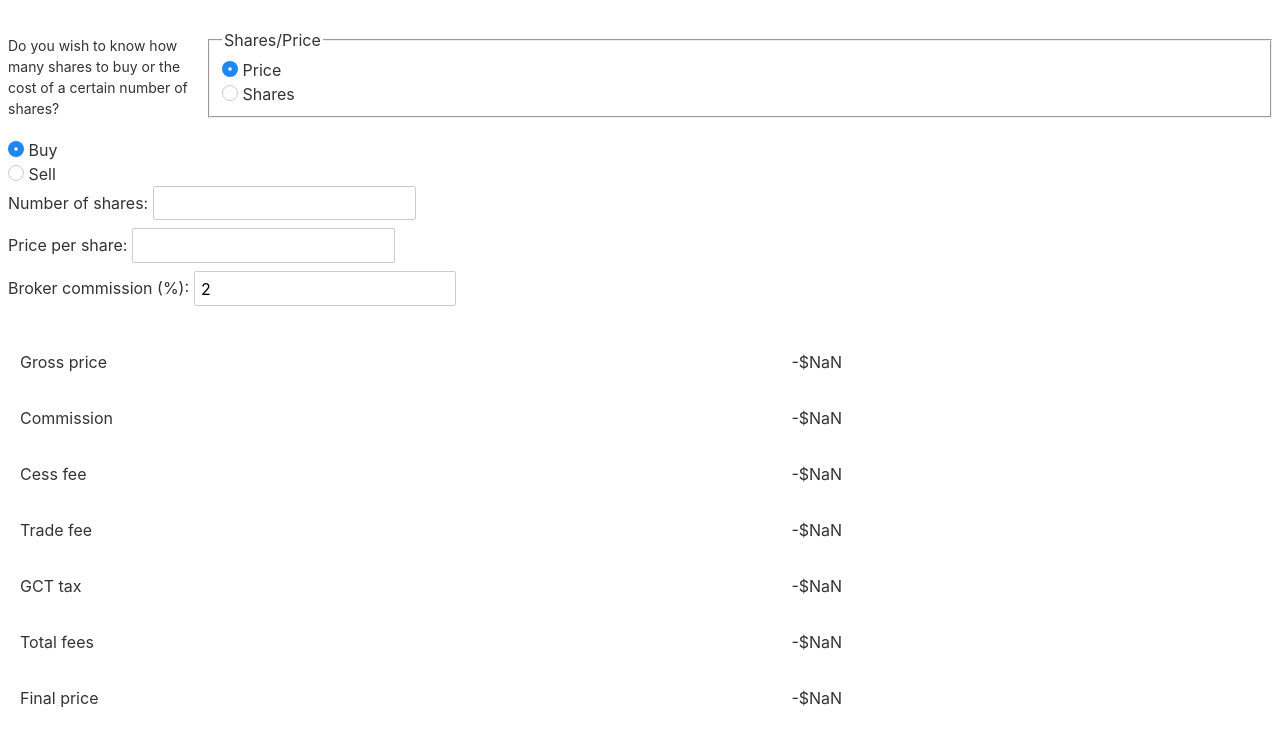
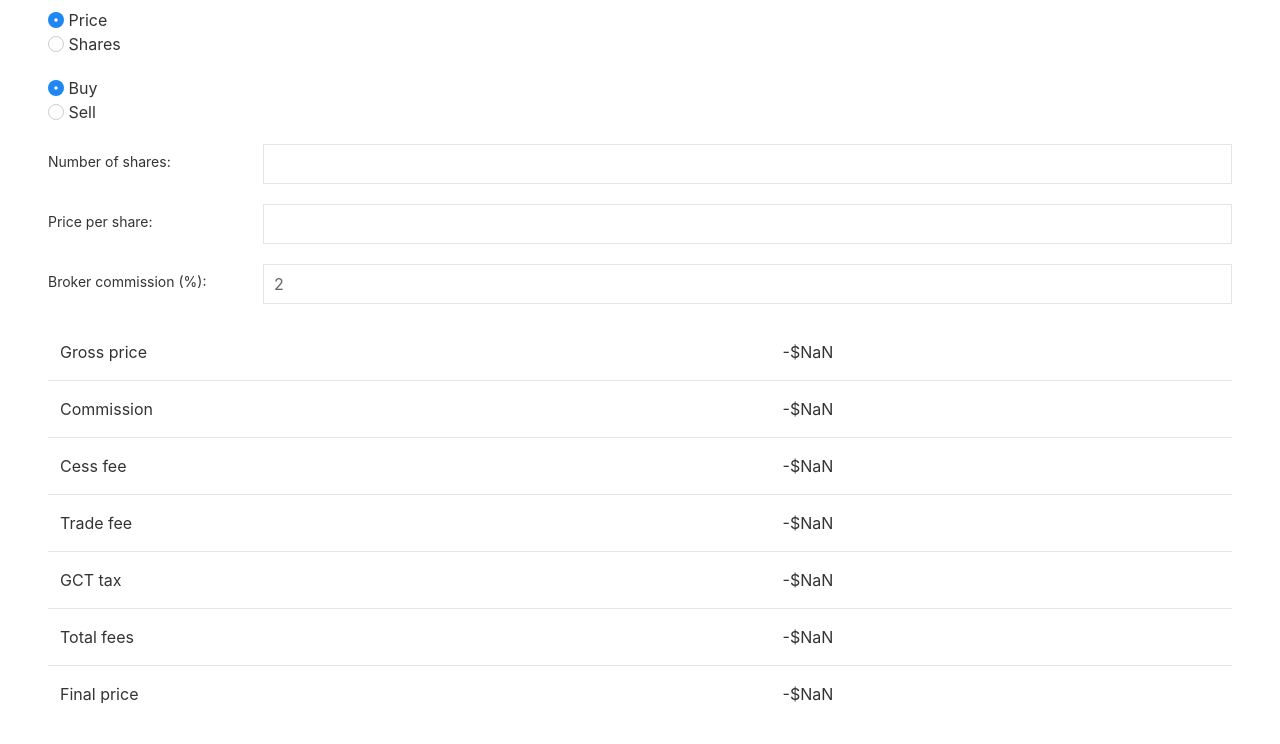
Before and after one commit to AshineFoster/calculator, a Svelte app: page / in a window 1280 px wide. Shown: the top 744 px of the page. Built offline with nearby package versions, Linux system fonts and the light colour scheme.

Commit message:
basic ui working

```diff
--- a/src/App.svelte
+++ b/src/App.svelte
@@ -1,6 +1,8 @@
 <script>
 	import currency from "currency.js";
-	import '../node_modules/uikit/dist/css/uikit.min.css';
+	import "../node_modules/uikit/dist/css/uikit.min.css";
+	import "../node_modules/uikit/dist/js/uikit.min.js";
+	import "../node_modules/uikit/dist/js/uikit-icons.min.js";
 
 	const cess = 0.0033;
 	const trade = 0.0;
@@ -173,49 +175,93 @@
 	// console.log(ws);
 </script>
 
+<div class="uk-container uk-container-large">
+
 	<form class="uk-form-horizontal">
-	<div class="uk-form-label">Do you wish to know how many shares to buy or the cost of a certain number of shares?</div>
-	<fieldset class="">
-		<legend>Shares/Price</legend>
+
+		<div class="uk-margin">
 			<label>
-			<input class="uk-radio" type="radio" bind:group={sharesOrPrice} value={'price'} />
+				<input
+					class="uk-radio"
+					type="radio"
+					bind:group={sharesOrPrice}
+					value={'price'} />
 				Price
 			</label>
 			<label>
-			<input class="uk-radio" type="radio" bind:group={sharesOrPrice} value={'shares'} />
+				<input
+					class="uk-radio"
+					type="radio"
+					bind:group={sharesOrPrice}
+					value={'shares'} />
 				Shares
 			</label>
-	</fieldset>
+		</div>
 	</form>
 
 	{#if sharesOrPrice === 'price'}
+		<form class="uk-form-horizontal">
+			<div class="uk-margin">
 				<label>
-		<input class="uk-radio" type="radio" bind:group={buyOrSell} value={'buy'} />
+					<input
+						class="uk-radio"
+						type="radio"
+						bind:group={buyOrSell}
+						value={'buy'} />
 					Buy
 				</label>
 				<label>
-		<input class="uk-radio" type="radio" bind:group={buyOrSell} value={'sell'} />
+					<input
+						class="uk-radio"
+						type="radio"
+						bind:group={buyOrSell}
+						value={'sell'} />
 					Sell</label>
+			</div>
 
-	<label>
-		Number of shares:
-		<input type="number" bind:value={numOfShares} min="0" />
-	</label>
+			<div class="uk-margin">
+				<label class="uk-form-label" for="num-of-shares">Number of
+					shares:</label>
+				<div class="uk-form-controls">
+					<input
+						class="uk-input"
+						id="num-of-shares"
+						type="number"
+						bind:value={numOfShares}
+						min="0" />
+				</div>
+			</div>
 
-	<label>
-		Price per share:
-		<input type="number" bind:value={pricePerShare} min="0" step="0.01" />
-	</label>
-	<label>
-		Broker commission (%):
+			<div class="uk-margin">
+				<label class="uk-form-label" for="price-per-share-price">Price
+					per share:</label>
+				<div class="uk-form-controls">
 					<input
+						class="uk-input"
+						id="price-per-share-price"
+						type="number"
+						bind:value={pricePerShare}
+						min="0"
+						step="0.01" />
+				</div>
+			</div>
+
+			<div class="uk-margin">
+				<label class="uk-form-label" for="commission-percent-price">
+					Broker commission (%):</label>
+				<div class="uk-form-controls">
+					<input
+						class="uk-input"
+						id="commission-percent-price"
 						type="number"
 						bind:value={commissionPercent}
 						min="0"
 						step="0.01" />
-	</label>
+				</div>
+			</div>
+		</form>
 
-	<table class="uk-table">
+		<table class="uk-table uk-table-divider">
 			<tr>
 				<td>Gross price</td>
 				<td>{priceDisplay.grossPrice.format()}</td>
@@ -246,39 +292,78 @@
 			</tr>
 		</table>
 	{:else if sharesOrPrice === 'shares'}
+		<form class="uk-form-horizontal">
+			<div class="uk-margin">
 				<label>
-		<input class="uk-radio" type="radio" bind:group={buyOrSellShares} value={'buy'} />
+					<input
+						class="uk-radio"
+						type="radio"
+						bind:group={buyOrSellShares}
+						value={'buy'} />
 					Buy
 				</label>
 				<label>
-		<input class="uk-radio" type="radio" bind:group={buyOrSellShares} value={'sell'} />
+					<input
+						class="uk-radio"
+						type="radio"
+						bind:group={buyOrSellShares}
+						value={'sell'} />
 					Sell</label>
+			</div>
 
-	<!-- else content here -->
-	<label>
-		Avaliable cash:
-		<input type="number" bind:value={avaliableCash} min="0" step="0.01" />
-	</label>
+			<div class="uk-margin">
+				<label class="uk-form-label" for="cash-avaliable">Avaliable
+					cash:</label>
+				<div class="uk-form-controls">
+					<input
+						class="uk-input"
+						id="cash-avaliable"
+						type="number"
+						bind:value={avaliableCash}
+						step="0.01"
+						min="0" />
+				</div>
+			</div>
 
-	<label>
-		Price per share:
+			<div class="uk-margin">
+				<label class="uk-form-label" for="price-per-share-price">Price
+					per share:</label>
+				<div class="uk-form-controls">
 					<input
+						class="uk-input"
+						id="price-per-share-price"
 						type="number"
 						bind:value={pricePerShareShares}
 						min="0"
 						step="0.01" />
-	</label>
-	<label>
-		Broker commission (%):
+				</div>
+			</div>
+
+			<div class="uk-margin">
+				<label class="uk-form-label" for="commission-percent-price">
+					Broker commission (%):</label>
+				<div class="uk-form-controls">
 					<input
+						class="uk-input"
+						id="commission-percent-price"
 						type="number"
 						bind:value={commissionPercentShares}
 						min="0"
 						step="0.01" />
-	</label>
+				</div>
+			</div>
+		</form>
+
 		{#if avaliableCash && pricePerShareShares && avaliableCash > pricePerShareShares}
 			<!-- content here -->
-		<table class="uk-table">
+			<table class="uk-table  uk-table-divider">
+				<tr>
+					<td>Number of shares</td>
+					<td>
+						{new Intl.NumberFormat('en-JM').format(sharesDisplay.sharesNum)}
+					</td>
+				</tr>
+
 				<tr>
 					<td>Gross price</td>
 					<td>{sharesDisplay.grossPrice.format()}</td>
@@ -307,12 +392,6 @@
 					<td>Final price</td>
 					<td>{sharesDisplay.finalPrice.format()}</td>
 				</tr>
-			<tr>
-				<td>Number of shares</td>
-				<td>
-					{new Intl.NumberFormat('en-JM').format(sharesDisplay.sharesNum)}
-				</td>
-			</tr>
 			</table>
 		{:else}
 			<!-- else content here -->
@@ -321,3 +400,4 @@
 	{:else}
 		<p>should not show</p>
 	{/if}
+</div>
```
Lines whose indentation alone changed are shown as unchanged.
